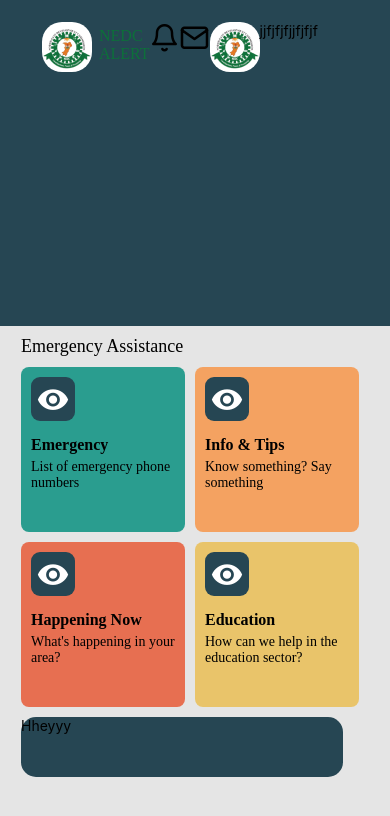
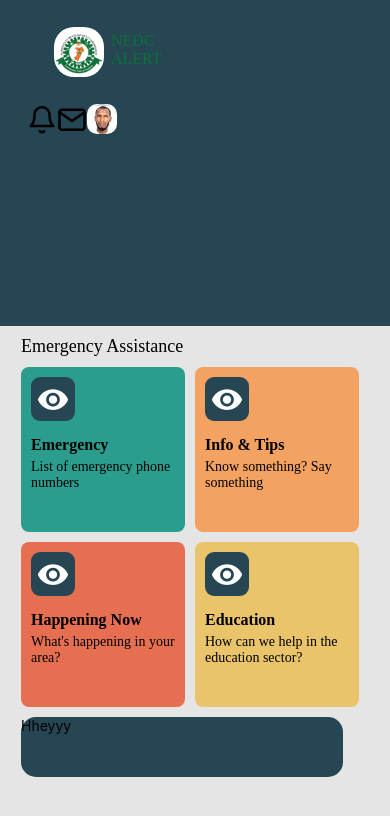
Before and after one commit to kabirbapson/NEDC-Alert, a React Native app: screen / in a window 390 px wide. Shown: the top 816 px of the page. Built offline with nearby package versions, Linux system fonts and the light colour scheme.

Commit message:
added icons

```diff
--- a/app/components/Card.js
+++ b/app/components/CardComponent.js
@@ -4,7 +4,7 @@ import {COLORS} from '../../assets/colors';
 import Feather from 'react-native-vector-icons/MaterialCommunityIcons';
 import {hp, wp} from '../utils/dpTopx';
 
-function Card({cardStyle, cardItem, iconName}) {
+function CardComponent({cardStyle, cardItem, iconName}) {
   return (
     <View style={[styles.card, cardStyle]}>
       <View style={styles.rectRadius} cardStyle>
@@ -47,4 +47,4 @@ const styles = StyleSheet.create({
     fontSize: 14,
   },
 });
-export default Card;
+export default CardComponent;
--- /dev/null
+++ b/app/components/HeaderComponent.js
@@ -0,0 +1,54 @@
+import React from 'react';
+import {Text, View, StyleSheet, Image} from 'react-native';
+import Feather from 'react-native-vector-icons/Feather';
+import {COLORS} from '../../assets/colors';
+import {hp, wp} from '../utils/dpTopx';
+function HeaderComponent(props) {
+  return (
+    <View>
+      <View style={styles.logo}>
+        <Image
+          style={styles.imageR}
+          source={require('../../assets/images/nedc_logo.jpg')}
+        />
+        <Text style={styles.nedcA}>{'NEDC\nALERT'}</Text>
+      </View>
+      <View style={styles.wrapProfile}>
+        <Feather name="bell" size={30} />
+        <Feather name="mail" size={30} />
+        <Image
+          style={styles.imageP}
+          source={require('../../assets/images/kbb.jpg')}
+        />
+      </View>
+    </View>
+  );
+}
+const styles = StyleSheet.create({
+  logo: {
+    marginLeft: hp(25),
+    marginTop: hp(25),
+    flexDirection: 'row',
+  },
+  imageR: {
+    borderRadius: 20,
+  },
+  imageP: {
+    borderRadius: 10,
+  },
+  nedcA: {
+    marginTop: hp(5),
+    marginLeft: hp(6),
+    fontFamily: 'Lato-Black',
+    fontSize: 16,
+    color: '#0D703A',
+  },
+  wrapProfile: {
+    marginRight: hp(25),
+    marginTop: hp(25),
+    flexDirection: 'row',
+    // justifyContent: 'center',
+    // alignItems: 'center',
+  },
+});
+export default HeaderComponent;
--- a/app/screens/Home.js
+++ b/app/screens/Home.js
@@ -8,10 +8,10 @@ import {
   ScrollView,
 } from 'react-native';
 import {COLORS} from '../../assets/colors';
-import Card from '../components/Card';
 import {hp, wp} from '../utils/dpTopx';
 import Feather from 'react-native-vector-icons/Feather';
-
+import CardComponent from '../components/CardComponent';
+import HeaderComponent from '../components/HeaderComponent';
 
 const DATA = [
   {
@@ -45,7 +45,7 @@ const DATA = [
 ];
 
 const Item = ({item}) => (
-  <Card
+  <CardComponent
     cardItem={item}
     iconName={item.iconName}
     cardStyle={{
@@ -62,21 +62,7 @@ function Home() {
   return (
     <View style={styles.container}>
       <View style={styles.header}>
-        <View style={styles.wrapProfile}>
-           <Image
-              style={styles.imageR}
-              source={require('../../assets/images/nedc_logo.jpg')}
-            />
-          <Text style={styles.nedcA}
-             >{"NEDC\nALERT"}</Text>
-          <Feather name='bell' size={30}/>
-          <Feather name='mail' size={30}/>
-          <Image
-              style={styles.imageR}
-              source={require('../../assets/images/nedc_logo.jpg')}
-            /><Text>jjfjfjf</Text>
-          <Text>jjfjfjf</Text>
-        </View>
+        <HeaderComponent />
       </View>
       <View style={styles.container2}>
         {/* <View style={styles.centre}> */}
@@ -109,22 +95,10 @@ const styles = StyleSheet.create({
     backgroundColor: '#264653',
     width: '100%',
     height: hp(297),
-    paddingHorizontal: 20,
-  },
-  wrapProfile: {
-    marginLeft: hp(20),
-    marginTop:hp(20),
+    paddingHorizontal: hp(25),
     flexDirection: 'row',
-  },
-  imageR: {
-    borderRadius: 20,
-  },
-  nedcA:{
-    marginTop:hp(5),
-    marginLeft: hp(6),
-    fontFamily:'Lato-Black',
-    fontSize:16,
-    color:'#0D703A'
+    justifyContent: 'space-between',
+    // alignItems: 'center',
   },
   centreText: {
     paddingVertical: 10,
```
Also changed, not shown: assets/images/bpp.png (added), assets/images/kbb.jpg (added).
